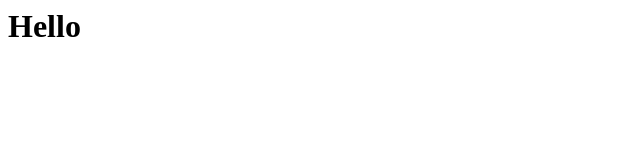
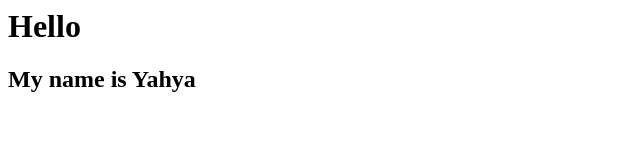
Before and after one commit to yaya1426/git-test, a plain HTML site: page index.html in a window 1280 px wide. Shown: the whole page, without its empty margins (0-640 px from the left). Drawn offline with Linux system fonts and the light colour scheme.

Commit message:
Modified the index.html to add h2

```diff
--- a/index.html
+++ b/index.html
@@ -4,5 +4,6 @@
     </head>
     <body>
         <h1>Hello</h1>
+        <h2>My name is Yahya</h2>
     </body>
 </html>
```
